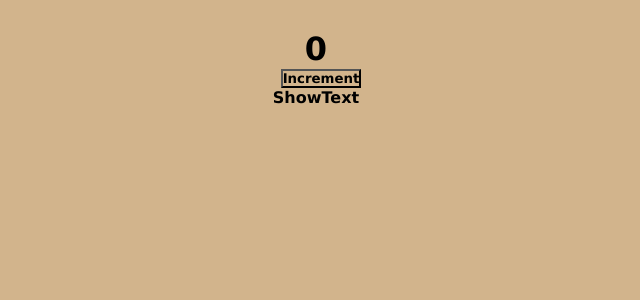
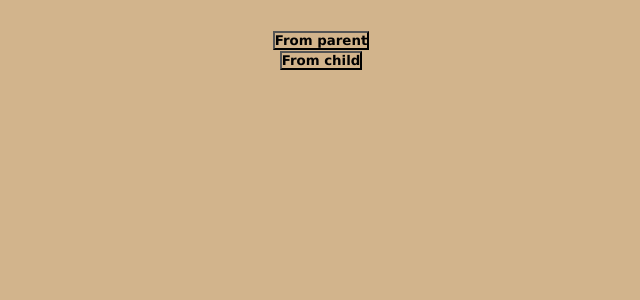
Before and after one commit to Empire688682/React-Tutoria, a React (Vite) app: page / in a window 1280 px wide. Shown: the top 300 px of the page, without its empty margins (324-964 px from the left). Built offline with nearby package versions, Linux system fonts and the light colour scheme.

Commit message:
somes files updated

```diff
--- a/src/Component/Myapp.jsx
+++ b/src/Component/Myapp.jsx
@@ -1,40 +1,15 @@
-import React, { useReducer} from 'react'
+import React, {useRef} from 'react'
 import '../Component/Myapp.css';
+import Button from './button'
 
 function Myapp() {
 
-  const reducer = (state, action) =>{
-    switch (action.type) {
-      case "INCREMENT":
-        return{count: state.count + 1, showText: state.showText}
-      case "toggleShowText":
-        return{count: state.count, showText: !state.showText}
-      default:
-       return state;
-    }
-  }
+  const buttonRef = useRef(null)
 
-  const [state, dispatch] = useReducer(reducer, {count: 0, showText:true });
-
-  const doSomething = () =>{
-    dispatch({type: "INCREMENT"});
-    if(state.count %2===1){
-      dispatch({type: "toggleShowText"});
-    }else{
-      !dispatch({type: "toggleShowText"});
-    }
-    if(state.count === 10){
-      state.count = 0;
-    }
-
-  }
   return (
     <div className='container'>
-    <h1>{state.count}</h1>
-    <button onClick={doSomething}>Increment</button>
-    <div>
-    {state.showText && "ShowText"}
-    </div>
+      <button onClick={() =>{buttonRef.current.alterToggle()}}>From parent</button>
+      <Button ref={buttonRef}/>
     </div>
   )
 }
```
